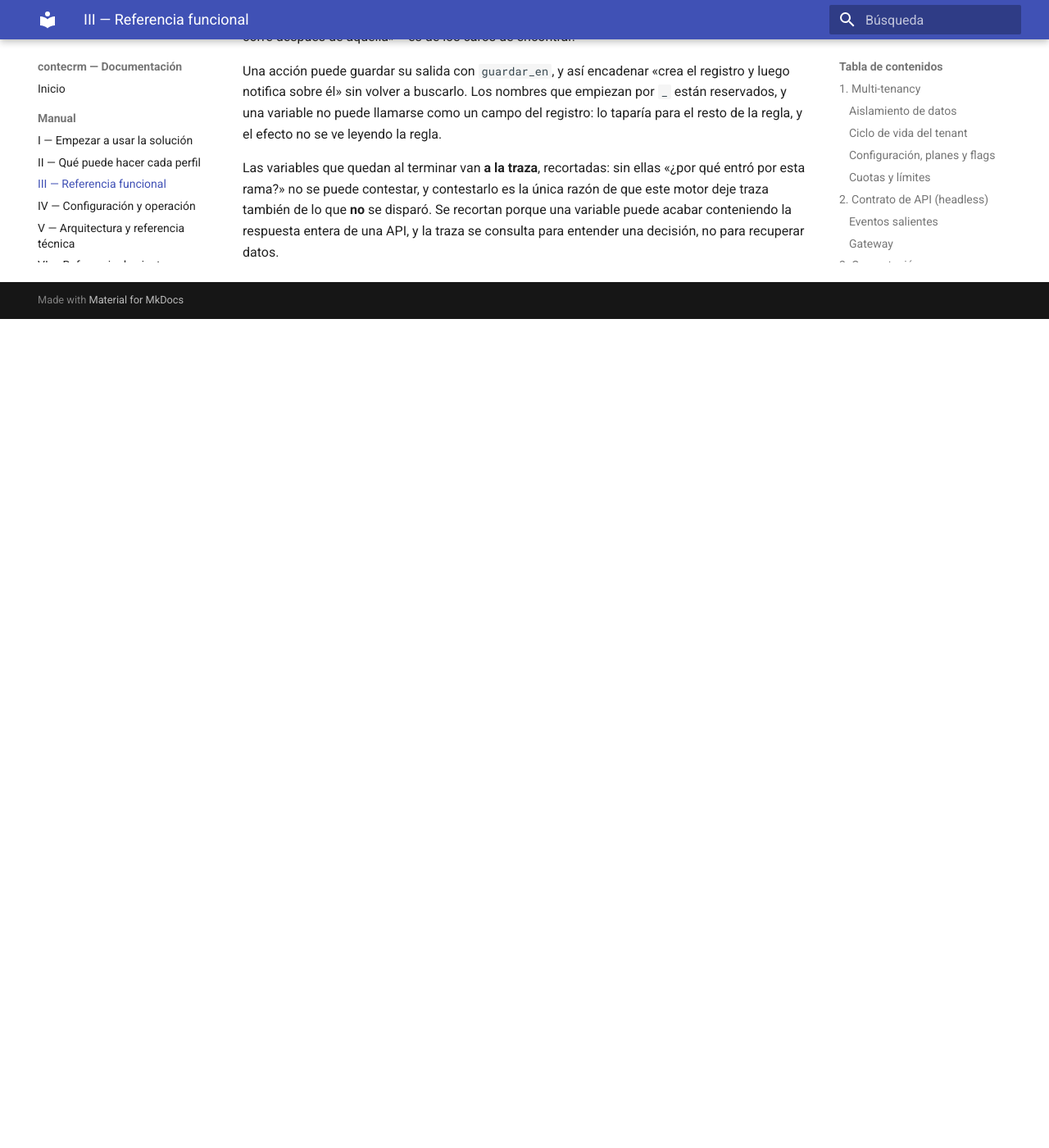
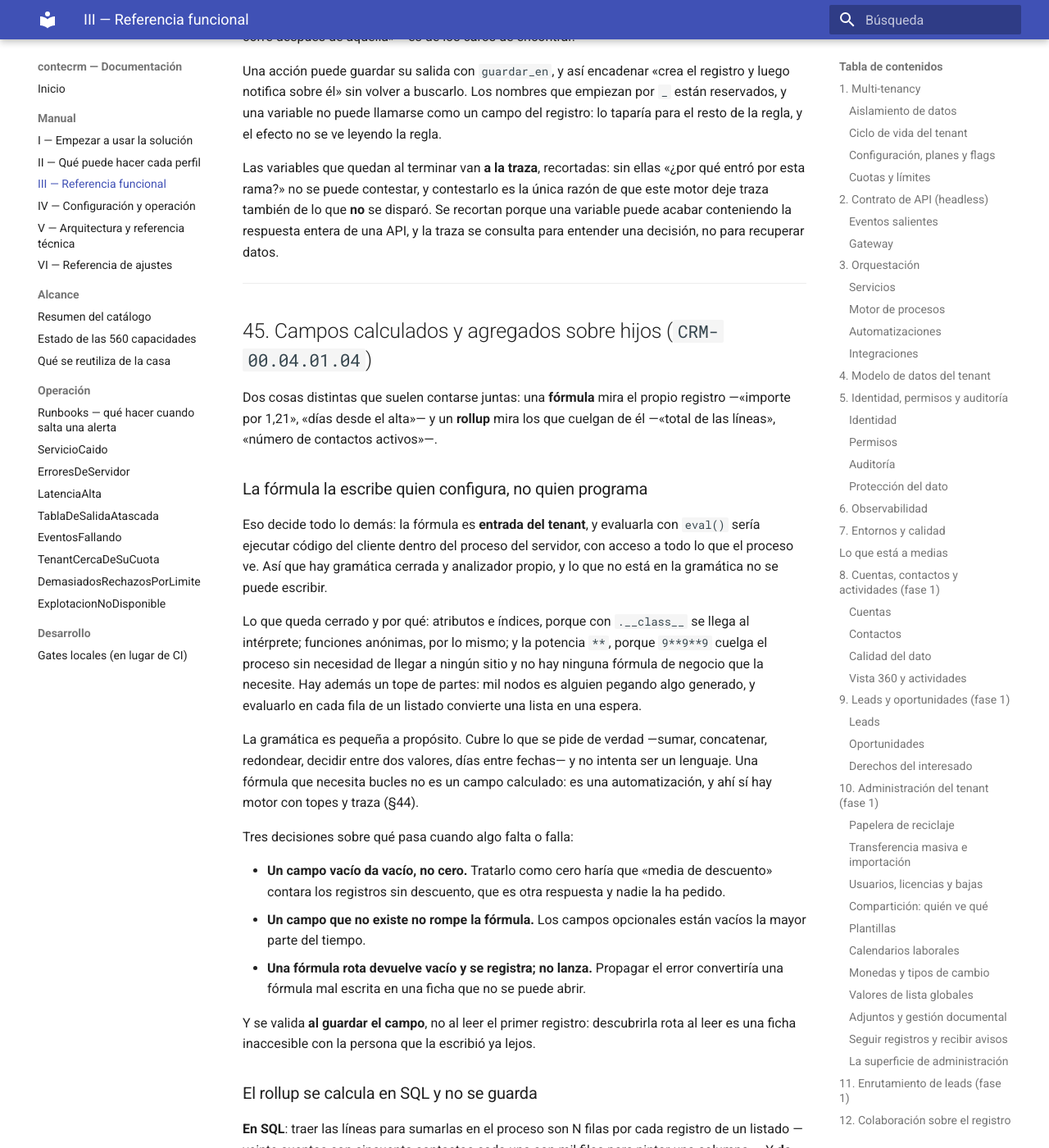
Before and after one commit to contecnova/contecrm, an MkDocs documentation site: the page built from docs/manual-3-funcionalidades.md, in a window 1280 px wide and 1400 px high, scrolled down 87797 px. Shown: the whole window at 82% size. Built offline with MkDocs 1.6.1 and Material for MkDocs 9.7.7, drawn with Linux system fonts in a browser that asks for light colours; before the commit the page ends 88186 px from its top, so only the background shows below that; some of the changed text lies outside the part shown.

Commit message:
Campos calculados y agregados sobre hijos
Dos cosas distintas que suelen contarse juntas: una fórmula mira el propio
registro y un rollup mira los que cuelgan de él.

La fórmula la escribe QUIEN CONFIGURA el CRM, no quien lo programa, y eso decide
todo: es entrada del tenant, así que evaluarla con `eval()` sería ejecutar
código del cliente dentro del proceso del servidor con acceso a todo lo que el
proceso ve. Gramática cerrada y analizador propio. Quedan fuera los atributos e
índices —con `.__class__` se llega al intérprete—, las funciones anónimas, y la
potencia, porque `9**9**9` cuelga el proceso sin necesidad de llegar a ningún
sitio y ninguna fórmula de negocio la necesita.

Un campo vacío da vacío y no cero: tratarlo como cero haría que «media de
descuento» contara los registros sin descuento, que es otra respuesta y nadie la
ha pedido. Una fórmula rota devuelve vacío y se registra, no lanza: propagar
convertiría una fórmula mal escrita en una ficha que no se puede abrir. Y se
valida al guardar el campo, no al leer el primer registro, porque descubrirla
rota al leer es una ficha inaccesible con quien la escribió ya lejos.

El rollup se calcula en SQL y de golpe para todos los padres de la página:
traerlos a Python son N filas por registro, y pedirlos uno a uno es el patrón
N+1 con otro nombre. No se guarda, y es deliberado: guardarlo obliga a
recalcular cada vez que cambia un hijo, y el día que falle un recálculo el padre
queda con un número viejo que parece bueno.

El vacío no es siempre cero. Suma y cuenta valen 0 —«ninguna línea» suma cero—
pero máximo, mínimo y media valen vacío, porque el máximo de un conjunto vacío
no existe: devolver cero pondría arriba, en un listado ordenado por «última
actividad», justo a quien no tiene ninguna.

14 gates en verde en 43s. 631 capacidades, 240 hechas.

Co-Authored-By: Claude Opus 5 (1M context) <noreply@anthropic.com>

```diff
--- a/docs/catalogo/catalogo.yaml
+++ b/docs/catalogo/catalogo.yaml
@@ -346,7 +346,7 @@ modulos:
               - {id: CRM-00.04.01.01, c: C, fase: 0, svc: metadata, estado: hecho, t: "Objetos personalizados por tenant con ciclo de vida completo (CRUD, API, permisos, auditoría)"}
               - {id: CRM-00.04.01.02, c: C, fase: 0, svc: metadata, estado: hecho, reutiliza: "contecweb:app/services/custom_fields.py (458 líneas) + contecflow-PSA:app/models/custom_fields.py", t: "Campos personalizados: texto, número, moneda, fecha, booleano, lista, lista múltiple, fórmula, lookup, geolocalización, JSON, fichero, cifrado"}
               - {id: CRM-00.04.01.03, c: C, fase: 0, svc: metadata, estado: hecho, t: "Relaciones: 1:1, 1:N, N:M, jerárquicas, polimórficas, maestro-detalle con cascada"}
-              - {id: CRM-00.04.01.04, c: A, fase: 1, svc: metadata, estado: pendiente, t: "Campos calculados y rollups agregados sobre hijos"}
+              - {id: CRM-00.04.01.04, c: A, fase: 1, svc: metadata, estado: hecho, t: "Campos calculados y rollups agregados sobre hijos"}
               - {id: CRM-00.04.01.05, c: A, fase: 1, svc: metadata, estado: pendiente, reutiliza: "contecflow-PSA:app/services/issue_type_service.py (tipos con layout propio)", t: "Registros de tipo (record types) con layouts y valores de lista distintos"}
               - {id: CRM-00.04.01.06, c: C, fase: 0, svc: metadata, estado: hecho, t: "Validaciones declarativas a nivel de campo, registro y transición de estado"}
               - {id: CRM-00.04.01.07, c: A, fase: 0, svc: metadata, estado: hecho, t: "Máquinas de estado configurables por objeto"}
--- a/docs/manual-3-funcionalidades.md
+++ b/docs/manual-3-funcionalidades.md
@@ -3886,3 +3886,71 @@ Las variables que quedan al terminar van **a la traza**, recortadas: sin ellas
 razón de que este motor deje traza también de lo que **no** se disparó. Se
 recortan porque una variable puede acabar conteniendo la respuesta entera de una
 API, y la traza se consulta para entender una decisión, no para recuperar datos.
+
+---
+
+## 45. Campos calculados y agregados sobre hijos (`CRM-00.04.01.04`)
+
+Dos cosas distintas que suelen contarse juntas: una **fórmula** mira el propio
+registro —«importe por 1,21», «días desde el alta»— y un **rollup** mira los que
+cuelgan de él —«total de las líneas», «número de contactos activos»—.
+
+### La fórmula la escribe quien configura, no quien programa
+
+Eso decide todo lo demás: la fórmula es **entrada del tenant**, y evaluarla con
+`eval()` sería ejecutar código del cliente dentro del proceso del servidor, con
+acceso a todo lo que el proceso ve. Así que hay gramática cerrada y analizador
+propio, y lo que no está en la gramática no se puede escribir.
+
+Lo que queda cerrado y por qué: atributos e índices, porque con `.__class__` se
+llega al intérprete; funciones anónimas, por lo mismo; y la potencia `**`,
+porque `9**9**9` cuelga el proceso sin necesidad de llegar a ningún sitio y no
+hay ninguna fórmula de negocio que la necesite. Hay además un tope de partes:
+mil nodos es alguien pegando algo generado, y evaluarlo en cada fila de un
+listado convierte una lista en una espera.
+
+La gramática es pequeña a propósito. Cubre lo que se pide de verdad —sumar,
+concatenar, redondear, decidir entre dos valores, días entre fechas— y no
+intenta ser un lenguaje. Una fórmula que necesita bucles no es un campo
+calculado: es una automatización, y ahí sí hay motor con topes y traza (§44).
+
+Tres decisiones sobre qué pasa cuando algo falta o falla:
+
+- **Un campo vacío da vacío, no cero.** Tratarlo como cero haría que «media de
+  descuento» contara los registros sin descuento, que es otra respuesta y nadie
+  la ha pedido.
+- **Un campo que no existe no rompe la fórmula.** Los campos opcionales están
+  vacíos la mayor parte del tiempo.
+- **Una fórmula rota devuelve vacío y se registra; no lanza.** Propagar el error
+  convertiría una fórmula mal escrita en una ficha que no se puede abrir.
+
+Y se valida **al guardar el campo**, no al leer el primer registro: descubrirla
+rota al leer es una ficha inaccesible con la persona que la escribió ya lejos.
+
+### El rollup se calcula en SQL y no se guarda
+
+**En SQL**: traer las líneas para sumarlas en el proceso son N filas por cada
+registro de un listado —veinte cuentas con cincuenta contactos cada una son mil
+filas para pintar una columna—. Y **de golpe** para todos los padres de la
+página: pedirlos uno a uno es el patrón N+1 con otro nombre, y con esto un
+listado de doscientas cuentas con tres rollups son tres consultas.
+
+**No se guarda**, y es deliberado: guardarlo obliga a recalcular cada vez que
+cambia un hijo, y el día que falle un recálculo el padre queda con un número
+viejo que parece bueno. Un total que miente es peor que uno que cuesta una
+consulta.
+
+El vacío **no es siempre cero**. `suma` y `cuenta` valen 0 —«ninguna línea» suma
+cero— pero `maximo`, `minimo` y `media` valen vacío, porque el máximo de un
+conjunto vacío no existe. Devolver cero ahí haría que un listado ordenado por
+«última actividad» pusiera arriba justo a quien no tiene ninguna.
+
+La función de agregación sale de una **lista cerrada**: dejar pasar el nombre de
+una función de SQL desde la configuración del tenant es ejecutar SQL arbitrario
+con otro nombre. Y el filtro lo construye el **servicio dueño** con sus propios
+modelos, porque el único que sabe qué significa «activo» para un contacto es
+quien tiene ese modelo delante.
+
+Por último, una columna real **manda sobre** un rollup del mismo nombre. Al
+revés, un campo de configuración podría tapar un dato del registro y el síntoma
+sería una ficha que enseña un número que no está en la base.
```
Also changed, not shown: docs/catalogo/estado.md (+3 -3 lines), docs/catalogo/resumen.md (+3 -3 lines), docs/hoja-estado.html (+1 -1 lines), 2 other files.
